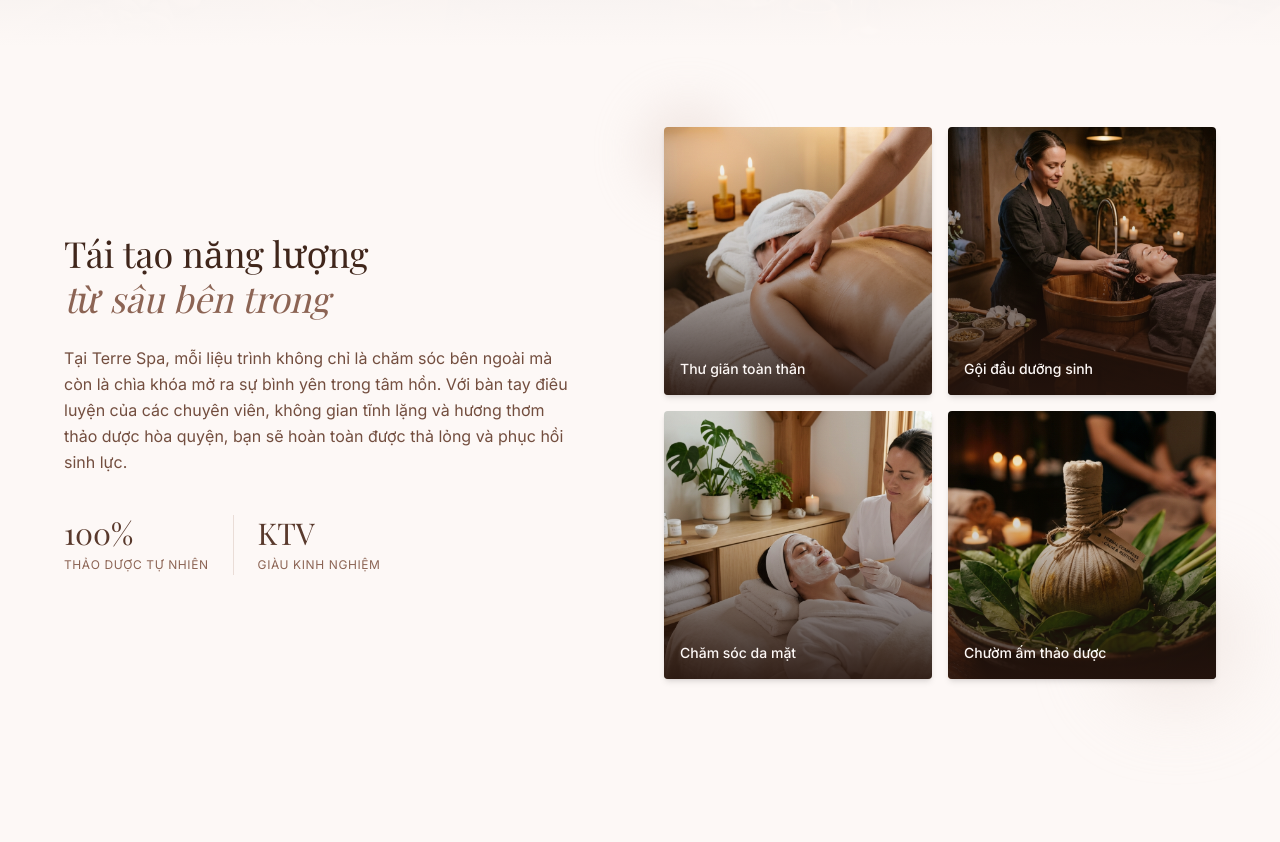
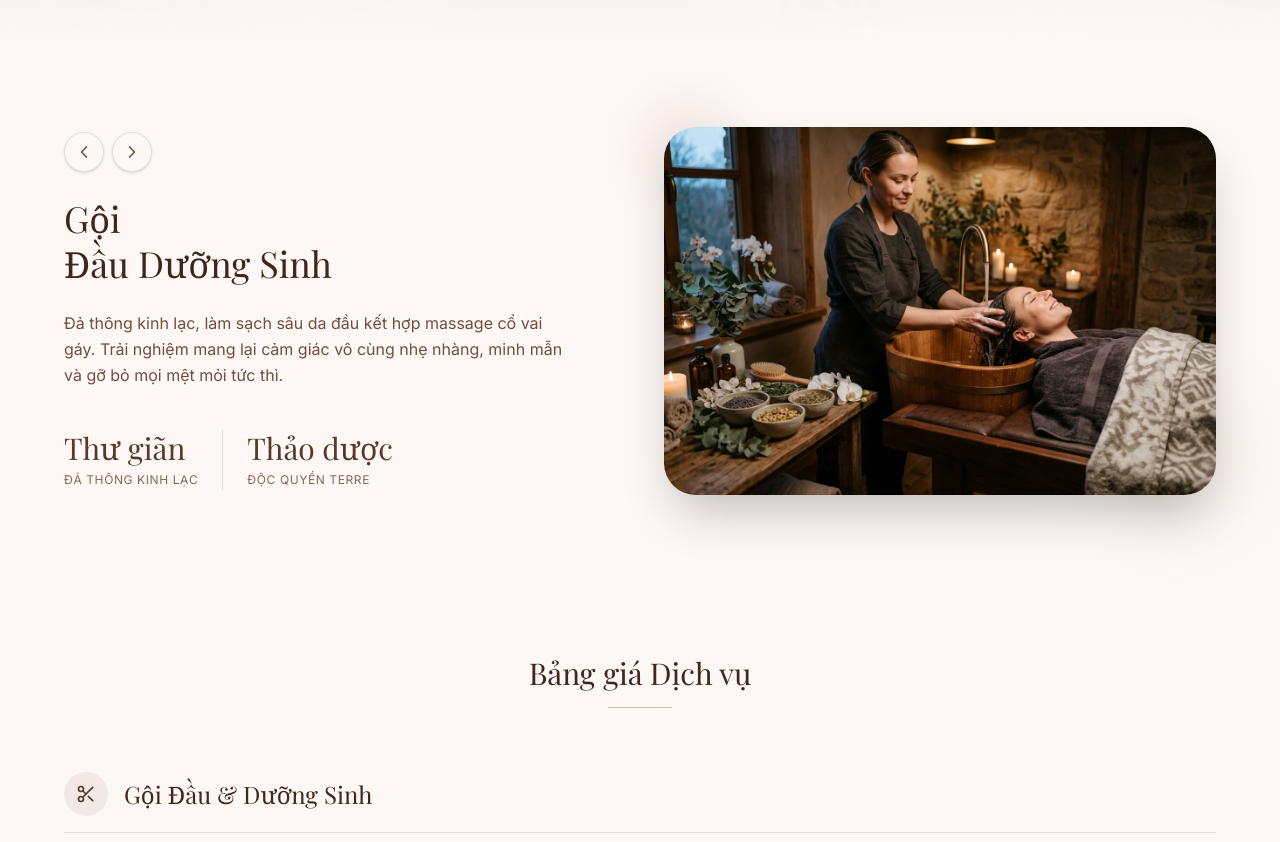
Before and after one commit to NguyenHieu812/terre-spa, a React (Vite) app: page / in a window 1280 px wide. Shown: the part 580-1422 px from the top of the page. Built offline with nearby package versions, Linux system fonts and the light colour scheme.

Commit message:
feat: add experience slides configuration
Define new experienceSlides data structure to represent service offerings and wellness treatments in the application.

```diff
--- a/src/App.tsx
+++ b/src/App.tsx
@@ -104,6 +104,37 @@ const customerReviews = [
   }
 ];
 
+const experienceSlides = [
+  {
+    img: massageDetail,
+    title: "Thư Giãn Toàn Thân",
+    desc: "Tại Terre Spa, mỗi liệu trình không chỉ là chăm sóc bên ngoài mà còn là chìa khóa mở ra sự bình yên trong tâm hồn. Không gian tĩnh lặng và hương thơm thảo dược hòa quyện giúp bạn thả lỏng hoàn toàn.",
+    tag1: "100%", tag1Desc: "Thảo dược tự nhiên",
+    tag2: "KTV", tag2Desc: "Giàu kinh nghiệm"
+  },
+  {
+    img: hairWashImg,
+    title: "Gội Đầu Dưỡng Sinh",
+    desc: "Đả thông kinh lạc, làm sạch sâu da đầu kết hợp massage cổ vai gáy. Trải nghiệm mang lại cảm giác vô cùng nhẹ nhàng, minh mẫn và gỡ bỏ mọi mệt mỏi tức thì.",
+    tag1: "Thư giãn", tag1Desc: "Đả thông kinh lạc",
+    tag2: "Thảo dược", tag2Desc: "Độc quyền Terre"
+  },
+  {
+    img: facialCareImg,
+    title: "Chăm Sóc Da Mặt",
+    desc: "Liệu trình chăm sóc chuyên biệt cùng kỹ thuật nâng cơ tự nhiên giúp tái tạo và nuôi dưỡng làn da từ sâu bên trong, rạng rỡ ngay sau lần đầu trải nghiệm.",
+    tag1: "Chuyên sâu", tag1Desc: "Tái tạo làn da",
+    tag2: "Nâng cơ", tag2Desc: "Kỹ thuật tự nhiên"
+  },
+  {
+    img: herbalCompressImg,
+    title: "Trị Liệu Thảo Dược",
+    desc: "Sự kết hợp hoàn hảo giữa nhiệt ấm và thảo mộc tự nhiên giúp khai thông huyệt đạo, phục hồi năng lượng, xoa dịu các bó cơ căng cứng do làm việc lâu.",
+    tag1: "Nhiệt", tag1Desc: "Xoa dịu cơ bắp",
+    tag2: "Sức khỏe", tag2Desc: "Phục hồi sinh lực"
+  },
+];
+
 export default function App() {
   const [formData, setFormData] = useState({
     name: "",
@@ -117,6 +148,23 @@ export default function App() {
   const [loading, setLoading] = useState(false);
   const [status, setStatus] = useState<{ type: "idle" | "success" | "error", message: string }>({ type: "idle", message: "" });
   const [selectedService, setSelectedService] = useState<any>(null);
+
+  const [currentSlideIndex, setCurrentSlideIndex] = useState(0);
+
+  useEffect(() => {
+    const timer = setInterval(() => {
+      setCurrentSlideIndex((prev) => (prev + 1) % experienceSlides.length);
+    }, 5000);
+    return () => clearInterval(timer);
+  }, [currentSlideIndex]);
+
+  const prevExperienceSlide = () => {
+    setCurrentSlideIndex((prev) => (prev === 0 ? experienceSlides.length - 1 : prev - 1));
+  };
+
+  const nextExperienceSlide = () => {
+    setCurrentSlideIndex((prev) => (prev + 1) % experienceSlides.length);
+  };
 
   const scrollRef = useRef<HTMLDivElement>(null);
 
@@ -261,24 +309,43 @@ export default function App() {
             viewport={{ once: true }}
             className="space-y-6 md:pr-10"
           >
+            <div className="flex gap-2 mb-6">
+              <button onClick={prevExperienceSlide} className="w-10 h-10 flex items-center justify-center rounded-full border border-brand-200 text-brand-700 hover:bg-white hover:text-brand-900 transition-colors shadow-sm bg-brand-50">
+                <ChevronLeft className="w-5 h-5" />
+              </button>
+              <button onClick={nextExperienceSlide} className="w-10 h-10 flex items-center justify-center rounded-full border border-brand-200 text-brand-700 hover:bg-white hover:text-brand-900 transition-colors shadow-sm bg-brand-50">
+                <ChevronRight className="w-5 h-5" />
+              </button>
+            </div>
+
+            <AnimatePresence mode="wait">
+              <motion.div
+                key={currentSlideIndex}
+                initial={{ opacity: 0, y: 10 }}
+                animate={{ opacity: 1, y: 0 }}
+                exit={{ opacity: 0, y: -10 }}
+                transition={{ duration: 0.5 }}
+                className="space-y-6"
+              >
                 <h3 className="text-3xl md:text-4xl font-serif text-brand-900 leading-tight">
-              Tái tạo năng lượng <br className="hidden md:block"/>
-              <span className="italic text-brand-600">từ sâu bên trong</span>
+                  <span dangerouslySetInnerHTML={{ __html: experienceSlides[currentSlideIndex].title.replace(" ", " <br class='hidden md:block'/>") }} />
                 </h3>
-            <p className="text-brand-700 leading-relaxed text-sm md:text-base">
-              Tại Terre Spa, mỗi liệu trình không chỉ là chăm sóc bên ngoài mà còn là chìa khóa mở ra sự bình yên trong tâm hồn. Với bàn tay điêu luyện của các chuyên viên, không gian tĩnh lặng và hương thơm thảo dược hòa quyện, bạn sẽ hoàn toàn được thả lỏng và phục hồi sinh lực.
+                <p className="text-brand-700 leading-relaxed text-sm md:text-base min-h-[80px]">
+                  {experienceSlides[currentSlideIndex].desc}
                 </p>
                 <div className="flex gap-6 pt-4">
                   <div className="text-brand-800">
-                <span className="block text-3xl font-serif">100%</span>
-                <span className="text-xs uppercase tracking-wider text-brand-600">Thảo dược tự nhiên</span>
+                    <span className="block text-3xl font-serif">{experienceSlides[currentSlideIndex].tag1}</span>
+                    <span className="text-xs uppercase tracking-wider text-brand-600">{experienceSlides[currentSlideIndex].tag1Desc}</span>
                   </div>
                   <div className="w-px bg-brand-200"></div>
                   <div className="text-brand-800">
-                <span className="block text-3xl font-serif">KTV</span>
-                <span className="text-xs uppercase tracking-wider text-brand-600">Giàu kinh nghiệm</span>
+                    <span className="block text-3xl font-serif">{experienceSlides[currentSlideIndex].tag2}</span>
+                    <span className="text-xs uppercase tracking-wider text-brand-600">{experienceSlides[currentSlideIndex].tag2Desc}</span>
                   </div>
                 </div>
+              </motion.div>
+            </AnimatePresence>
           </motion.div>
           <motion.div
             initial={{ opacity: 0, x: 20 }}
@@ -286,20 +353,19 @@ export default function App() {
             viewport={{ once: true }}
             className="relative"
           >
-            <div className="grid grid-cols-2 gap-4 relative z-10">
-              {[
-                { img: massageDetail, desc: "Thư giãn toàn thân" },
-                { img: hairWashImg, desc: "Gội đầu dưỡng sinh" },
-                { img: facialCareImg, desc: "Chăm sóc da mặt" },
-                { img: herbalCompressImg, desc: "Chườm ấm thảo dược" },
-              ].map((item, idx) => (
-                <div key={idx} className="group relative aspect-square overflow-hidden rounded-sm shadow-md">
-                  <img src={item.img} alt={item.desc} className="w-full h-full object-cover group-hover:scale-105 transition-transform duration-700" />
-                  <div className="absolute inset-0 bg-gradient-to-t from-brand-950/90 via-brand-950/20 to-transparent flex items-end p-4">
-                    <p className="text-brand-50 text-sm font-medium">{item.desc}</p>
-                  </div>
-                </div>
-              ))}
+            <div className="aspect-[4/3] md:aspect-[3/2] overflow-hidden rounded-[2rem] shadow-2xl relative z-10 group">
+              <AnimatePresence mode="wait">
+                <motion.img
+                  key={currentSlideIndex}
+                  src={experienceSlides[currentSlideIndex].img}
+                  alt={experienceSlides[currentSlideIndex].title}
+                  initial={{ opacity: 0, scale: 1.05 }}
+                  animate={{ opacity: 1, scale: 1 }}
+                  exit={{ opacity: 0 }}
+                  transition={{ duration: 0.8 }}
+                  className="w-full h-full object-cover"
+                />
+              </AnimatePresence>
             </div>
             <div className="absolute -bottom-6 -right-6 w-32 h-32 bg-brand-200 rounded-full -z-0 blur-2xl opacity-60"></div>
             <div className="absolute -top-6 -left-6 w-24 h-24 bg-brand-300 rounded-full -z-0 blur-xl opacity-40"></div>
```
Lines whose indentation alone changed are shown as unchanged.
